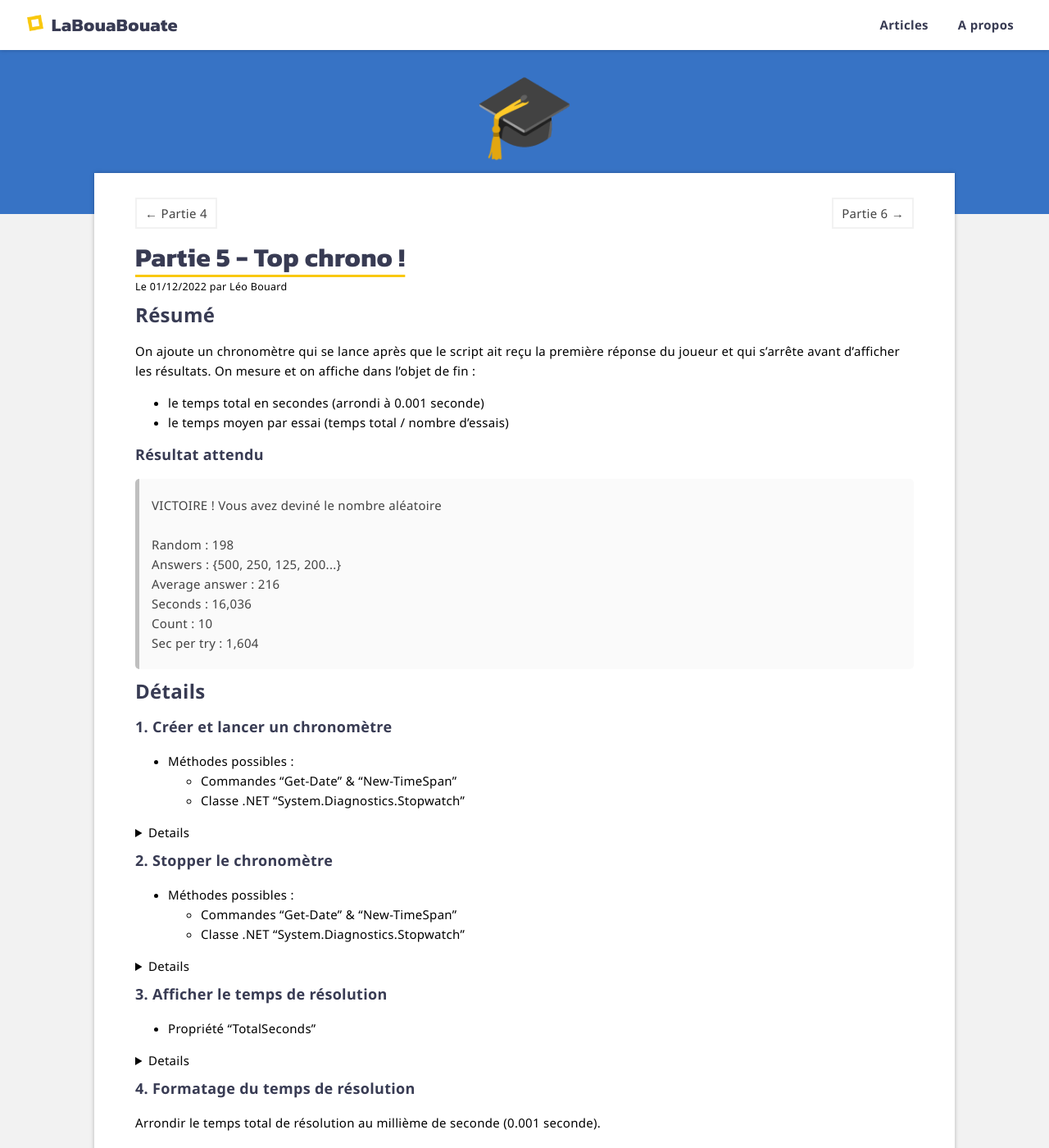
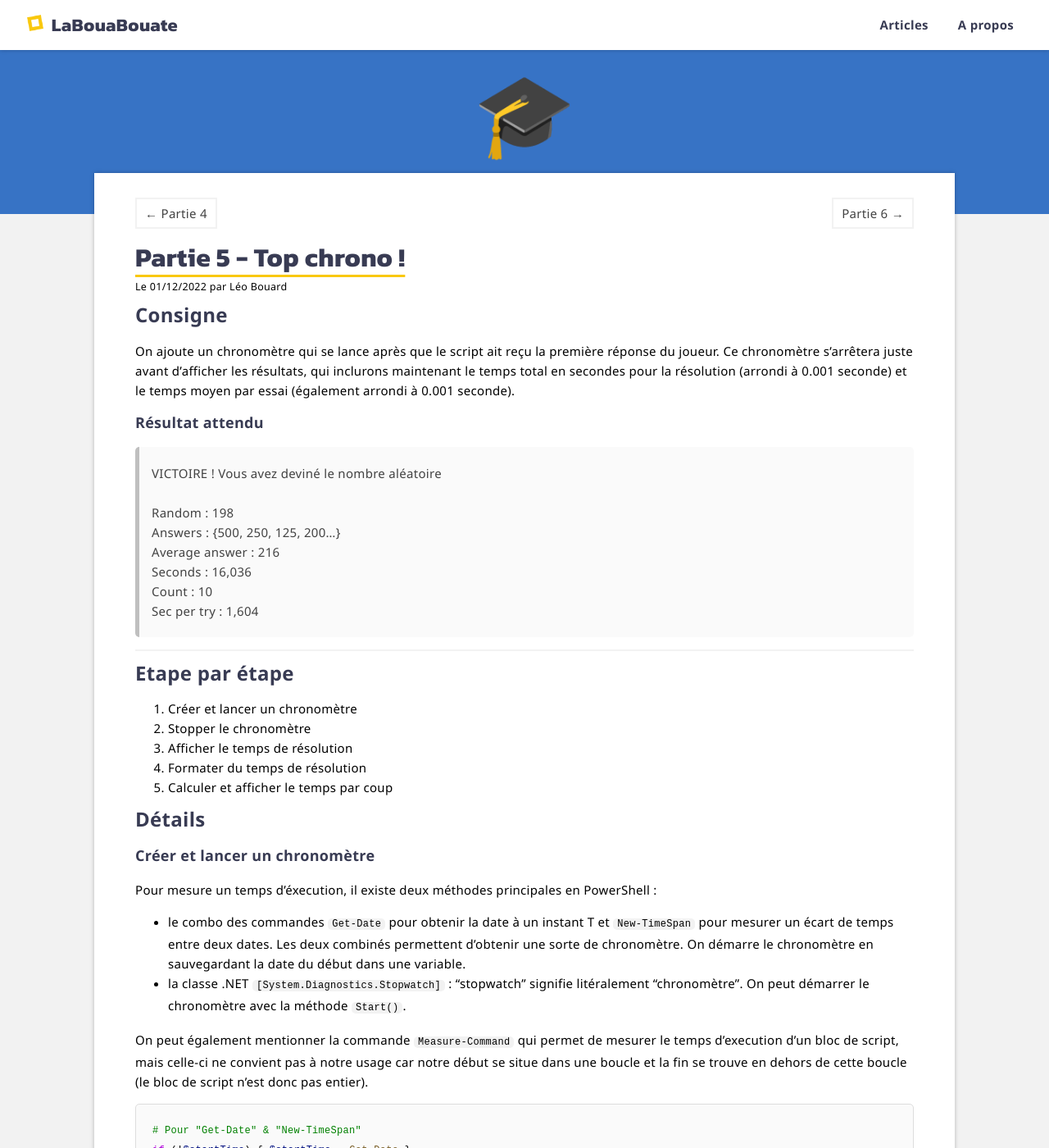
Before and after one commit to leobouard/leobouard.github.io, a Jekyll site: the page built from _posts/2022-12-01-cours-pratique-powershell-005.md, in a window 1280 px wide and 1400 px high. Shown: the whole window at 82% size. Built offline with Jekyll 4.4.1, drawn with Linux system fonts in a browser that asks for light colours; some web fonts are replaced; some of the changed text lies outside the part shown.

Commit message:
Update 2022-12-01-cours-pratique-powershell-005.md

````diff
--- a/_posts/2022-12-01-cours-pratique-powershell-005.md
+++ b/_posts/2022-12-01-cours-pratique-powershell-005.md
@@ -11,97 +11,93 @@
   id: "/2022/12/01/cours-pratique-powershell-004"
 ---
 
-## Résumé
+## Consigne
 
-On ajoute un chronomètre qui se lance après que le script ait reçu la première réponse du joueur et qui s'arrête avant d'afficher les résultats. On mesure et on affiche dans l'objet de fin :
-
-- le temps total en secondes (arrondi à 0.001 seconde)
-- le temps moyen par essai (temps total / nombre d'essais)
+On ajoute un chronomètre qui se lance après que le script ait reçu la première réponse du joueur. Ce chronomètre s'arrêtera juste avant d'afficher les résultats, qui inclurons maintenant le temps total en secondes pour la résolution (arrondi à 0.001 seconde) et le temps moyen par essai (également arrondi à 0.001 seconde).
 
 ### Résultat attendu
 
-<blockquote>
-  <p>
-    VICTOIRE ! Vous avez deviné le nombre aléatoire<br>
-    <br>
-    Random         : 198<br>
-    Answers        : {500, 250, 125, 200...}<br>
-    Average answer : 216<br>
-    Seconds        : 16,036<br>
-    Count          : 10<br>
-    Sec per try    : 1,604
-  </p>
-</blockquote>
+> VICTOIRE ! Vous avez deviné le nombre aléatoire\
+> \
+> Random         : 198\
+> Answers        : {500, 250, 125, 200...}\
+> Average answer : 216\
+> Seconds        : 16,036\
+> Count          : 10\
+> Sec per try    : 1,604
+
+---
+
+## Etape par étape
+
+1. Créer et lancer un chronomètre
+2. Stopper le chronomètre
+3. Afficher le temps de résolution
+4. Formater du temps de résolution
+5. Calculer et afficher le temps par coup
 
 ## Détails
 
-### 1. Créer et lancer un chronomètre
+### Créer et lancer un chronomètre
 
-- Méthodes possibles :
-  - Commandes "Get-Date" & "New-TimeSpan"
-  - Classe .NET "System.Diagnostics.Stopwatch"
+Pour mesure un temps d'éxecution, il existe deux méthodes principales en PowerShell :
 
-<details>
-  <pre><code>
-    # Pour "Get-Date" & "New-TimeSpan"
-    if (!$startTime) { $startTime = Get-Date }
+- le combo des commandes `Get-Date` pour obtenir la date à un instant T et `New-TimeSpan` pour mesurer un écart de temps entre deux dates. Les deux combinés permettent d'obtenir une sorte de chronomètre. On démarre le chronomètre en sauvegardant la date du début dans une variable.
+- la classe .NET `[System.Diagnostics.Stopwatch]` : "stopwatch" signifie litéralement "chronomètre". On peut démarrer le chronomètre avec la méthode `Start()`.
 
-    # Pour "System.Diagnostics.Stopwatch"
-    $stopwatch  = [System.Diagnostics.Stopwatch]::New()
-    if ($stopwatch.IsRunning -eq $false) { $stopwatch.Start() }
-  </code></pre>
-</details>
+On peut également mentionner la commande `Measure-Command` qui permet de mesurer le temps d'execution d'un bloc de script, mais celle-ci ne convient pas à notre usage car notre début se situe dans une boucle et la fin se trouve en dehors de cette boucle (le bloc de script n'est donc pas entier).
 
-### 2. Stopper le chronomètre
+```powershell
+# Pour "Get-Date" & "New-TimeSpan"
+if (!$startTime) { $startTime = Get-Date }
 
-- Méthodes possibles :
-  - Commandes "Get-Date" & "New-TimeSpan"
-  - Classe .NET "System.Diagnostics.Stopwatch"
+# Pour "System.Diagnostics.Stopwatch"
+$stopwatch = [System.Diagnostics.Stopwatch]::New()
+if ($stopwatch.IsRunning -eq $false) { $stopwatch.Start() }
+```
 
-<details>
-  <pre><code>
-    # Pour "Get-Date" & "New-TimeSpan"
-    $stopwatch = New-TimeSpan -Start $startTime -End (Get-Date)
+### Stopper le chronomètre
 
-    # Pour "System.Diagnostics.Stopwatch"
-    $stopwatch.Stop()
-  </code></pre>
-</details>
+Pour arrêter le chronomètre, tout dépend du type de chronomètre que l'on utilise :
 
-### 3. Afficher le temps de résolution
+- pour la technique avec le combo `Get-Date` & `New-TimeSpan` : on mesure le temps écoulé avec une comparaison via `New-TimeSpan`
+- pour la technique `[System.Diagnostics.Stopwatch]`, on utilise la méthode `Stop()`
 
-- Propriété "TotalSeconds"
+```powershell
+# Pour "Get-Date" & "New-TimeSpan"
+$stopwatch = New-TimeSpan -Start $startTime
 
-<details>
-  <pre><code>
-    # Pour "Get-Date" & "New-TimeSpan"
-    $stopwatch.TotalSeconds
+# Pour "System.Diagnostics.Stopwatch"
+$stopwatch.Stop()
+```
 
-    # Pour "System.Diagnostics.Stopwatch"
-    $stopwatch.Elapsed.TotalSeconds
-  </code></pre>
-</details>
+### Afficher le temps de résolution
 
-### 4. Formatage du temps de résolution
+Le temps total de résolution en secondes est stocké dans la propriété `TotalSeconds` du chronomètre.
 
-Arrondir le temps total de résolution au millième de seconde (0.001 seconde).
+```powershell
+# Pour "Get-Date" & "New-TimeSpan"
+$stopwatch.TotalSeconds
 
-- Classe .NET "System.Math"
+# Pour "System.Diagnostics.Stopwatch"
+$stopwatch.Elapsed.TotalSeconds
+```
 
-<details>
-  <pre><code>
-    [System.Math]::Round($stopwatch.Elapsed.TotalSeconds,3)
-  </code></pre>
-</details>
+### Formater du temps de résolution
 
-### 5. Calculer et afficher le temps par coup
+Pour arrondir le temps total de résolution au millième de seconde (0.001 seconde), on utilise la classe .NET `[System.Math]` qui prend deux paramètres : le premier est la valeur à arrondir et le deuxième est le nombre de décimales que l'on doit conserver (dans notre cas : 3).
 
-<details>
-  <pre><code>
-    $stopwatch.Elapsed.TotalSeconds / $i
-  </code></pre>
-</details>
+```powershell
+[System.Math]::Round($stopwatch.Elapsed.TotalSeconds,3)
+```
 
+### Calculer et afficher le temps par coup
+
+L'étape la plus simple de cette partie : on divise avec l'opérateur `/` le nombre de secondes du chronomètre par le nombre de coups stockés dans la variable `$i`.
+
+```powershell
+$stopwatch.Elapsed.TotalSeconds / $i
+```
 
 ## Correction
 
````
